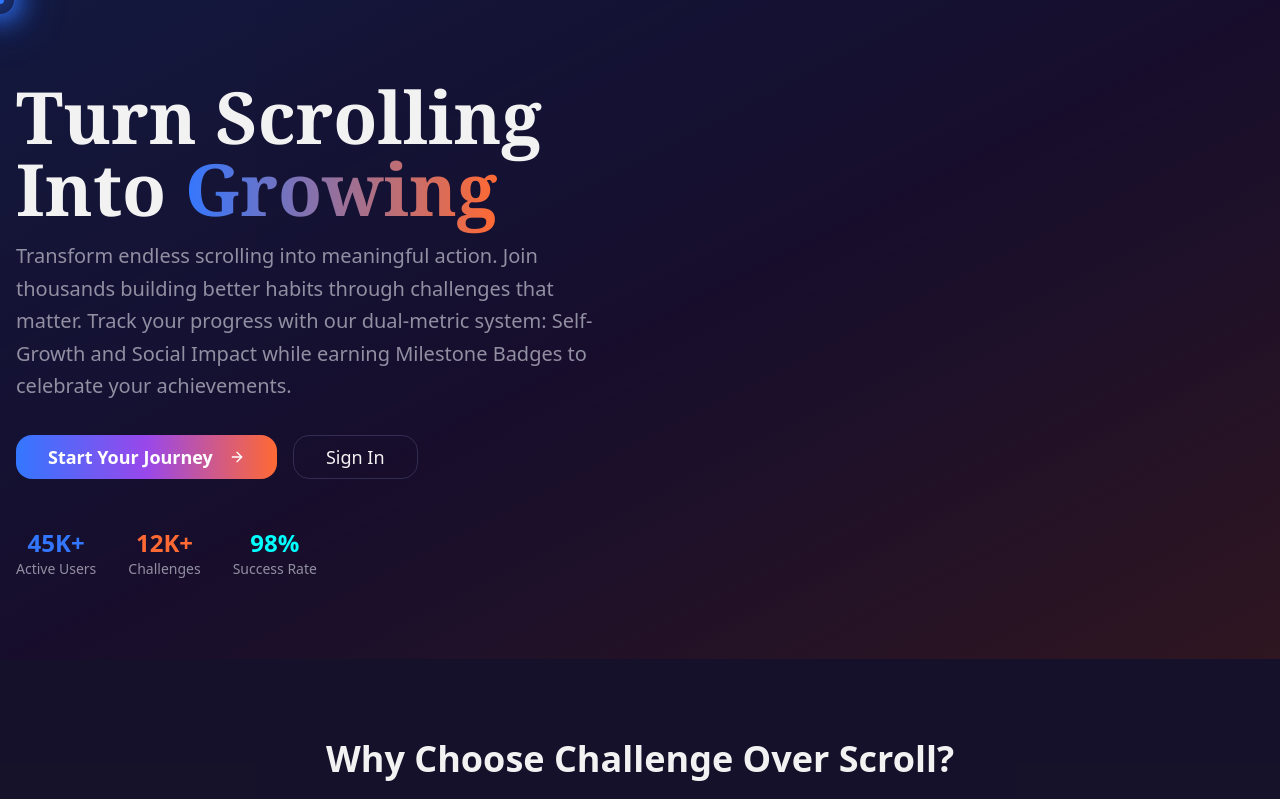
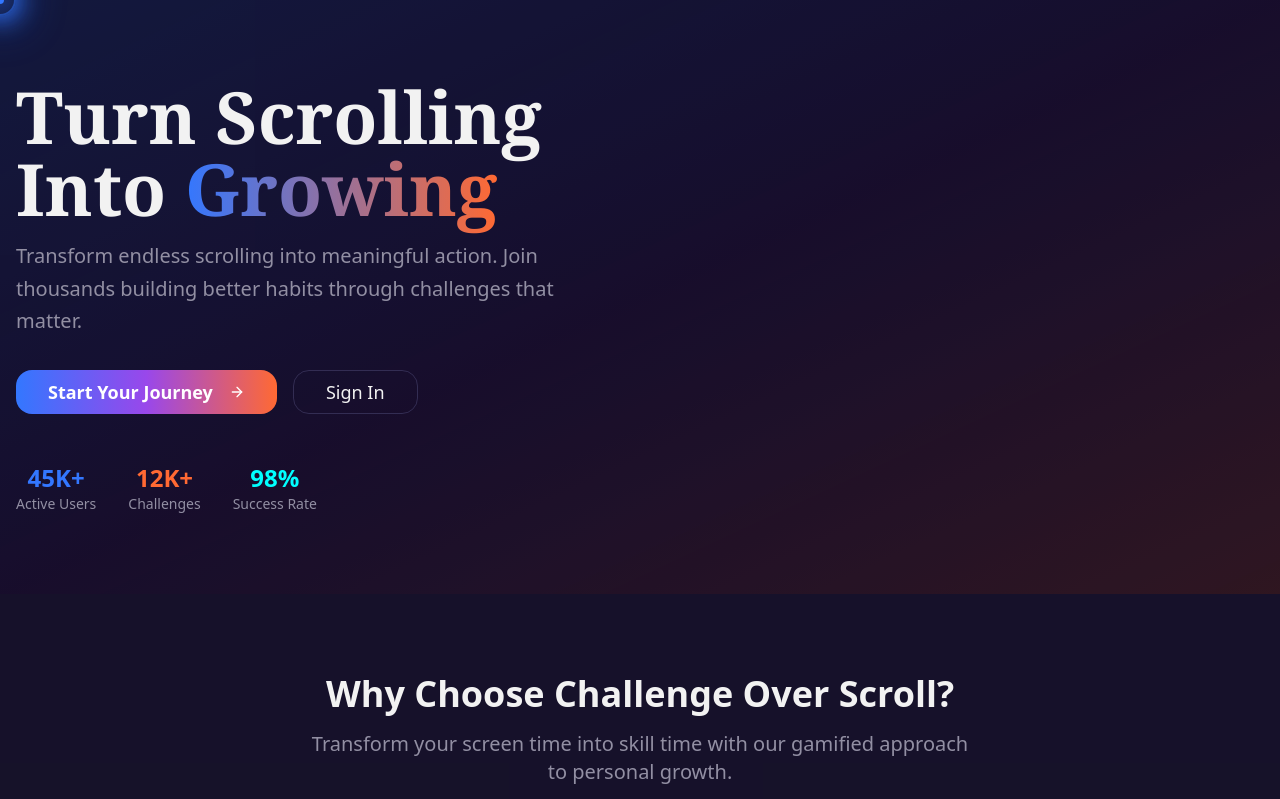
Before and after one commit to phuongforworking-maker/daretermine, a React (Vite) app: page / in a window 1280 px wide. Shown: the top 799 px of the page. Built offline with nearby package versions, Linux system fonts and the light colour scheme; the HTML template or start-up script is replaced by a standard one.

Commit message:
Visual edit in Lovable
Edited UI in Lovable

```diff
--- a/src/pages/Index.tsx
+++ b/src/pages/Index.tsx
@@ -76,7 +76,7 @@ const Index = () => {
                       Growing
                     </span>
                   </h1>
-                  <p className="text-xl text-muted-foreground leading-relaxed">Transform endless scrolling into meaningful action. Join thousands building better habits through challenges that matter. Track your progress with our dual-metric system: Self-Growth and Social Impact while earning Milestone Badges to celebrate your achievements.</p>
+                  <p className="text-xl text-muted-foreground leading-relaxed">Transform endless scrolling into meaningful action. Join thousands building better habits through challenges that matter. </p>
                 </div>
 
                 <div className="flex items-center gap-4">
```
